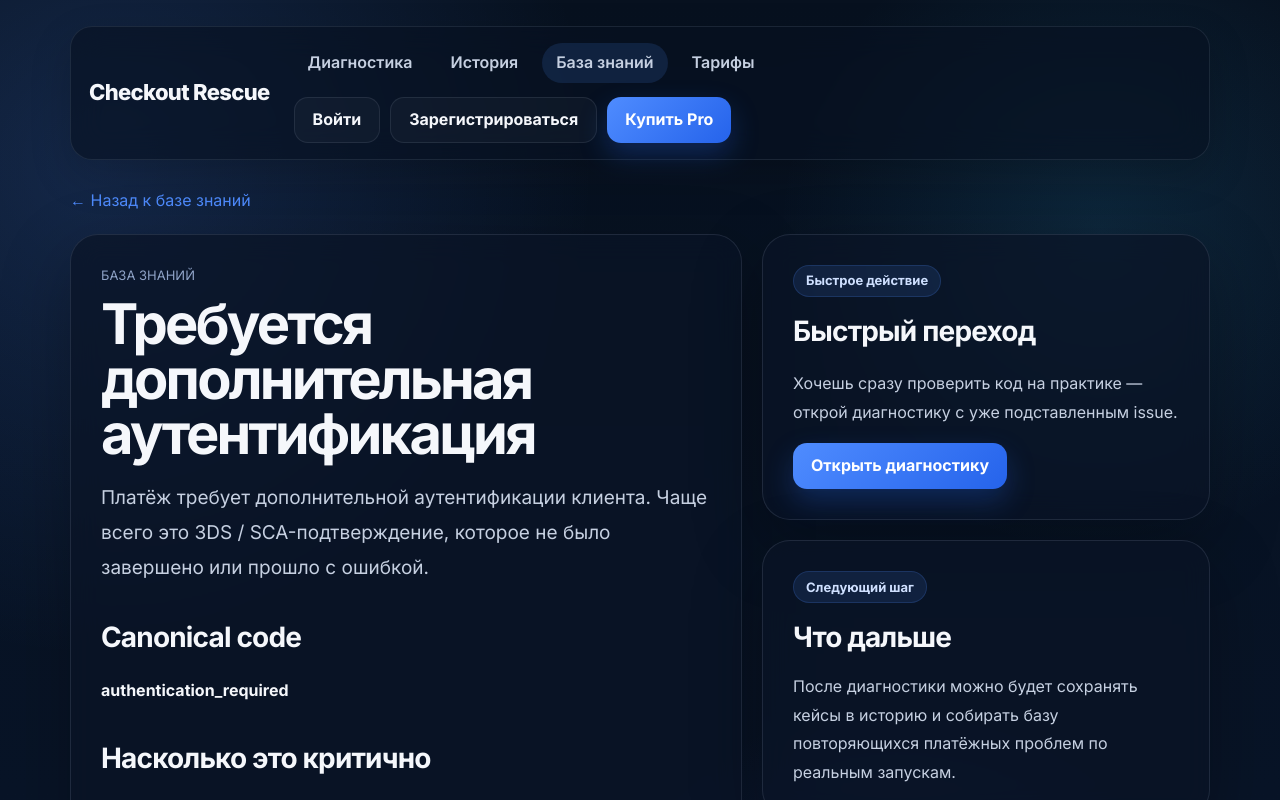
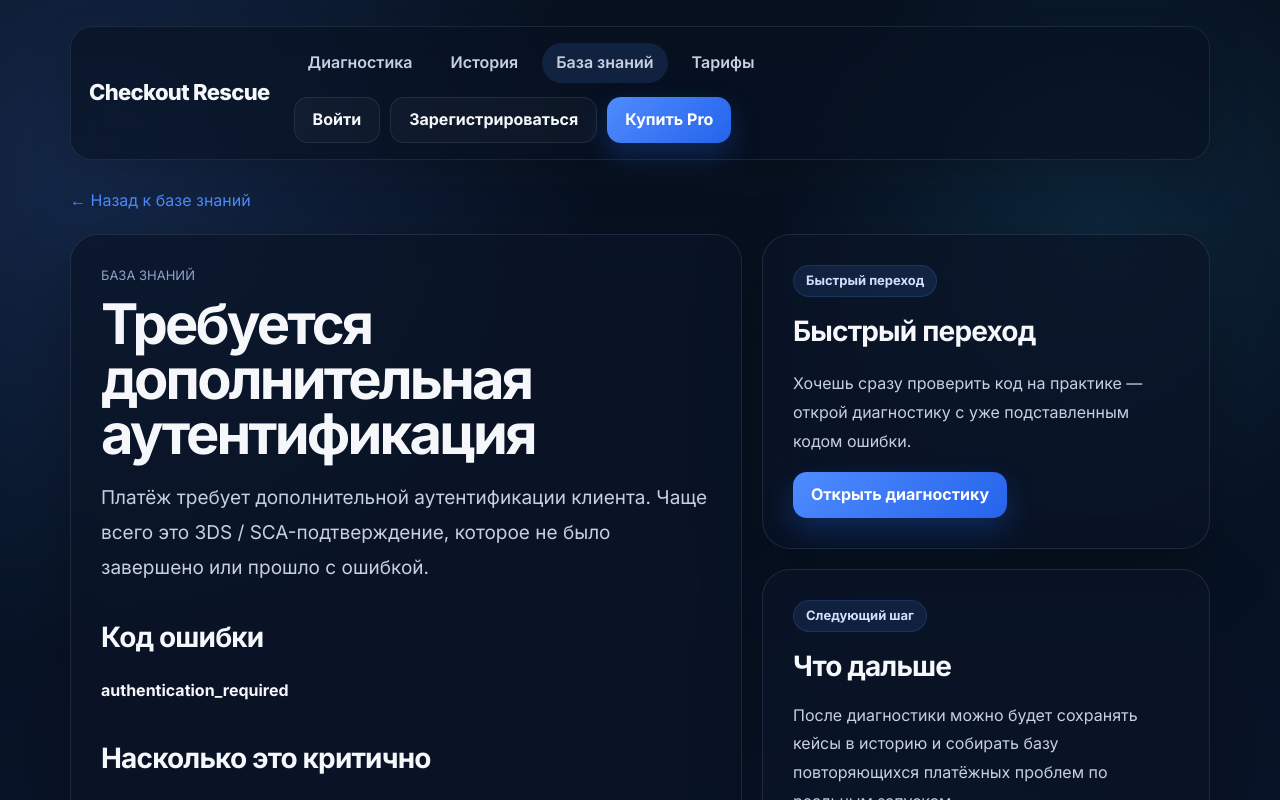
Before and after one commit to 762maxvas-wq/checkout-rescue, a Next.js app: page /kb/authentication_required in a window 1280 px wide. Shown: the top 800 px of the page. Built offline with nearby package versions, Linux system fonts and the light colour scheme; no server answers.

Commit message:
Polish KB article page Russian copy

```diff
--- a/src/app/kb/[code]/page.tsx
+++ b/src/app/kb/[code]/page.tsx
@@ -255,7 +255,7 @@ export default async function KbCodePage({
           <p className="article-lead">{article.explanation}</p>
 
           <section>
-            <h2>Canonical code</h2>
+            <h2>Код ошибки</h2>
             <p>
               <strong>{code}</strong>
             </p>
@@ -300,7 +300,7 @@ export default async function KbCodePage({
         <aside className="sidebar-stack sticky-panel">
           <div className="app-card">
             <div className="app-badge" style={{ marginBottom: 12 }}>
-              Быстрое действие
+              Быстрый переход
             </div>
 
             <h3
@@ -316,7 +316,7 @@ export default async function KbCodePage({
 
             <p className="app-secondary" style={{ lineHeight: 1.8 }}>
               Хочешь сразу проверить код на практике — открой диагностику с уже
-              подставленным issue.
+              подставленным кодом ошибки.
             </p>
 
             <Link href={`/diagnose?issue=${code}`} className="app-link-button">
```
